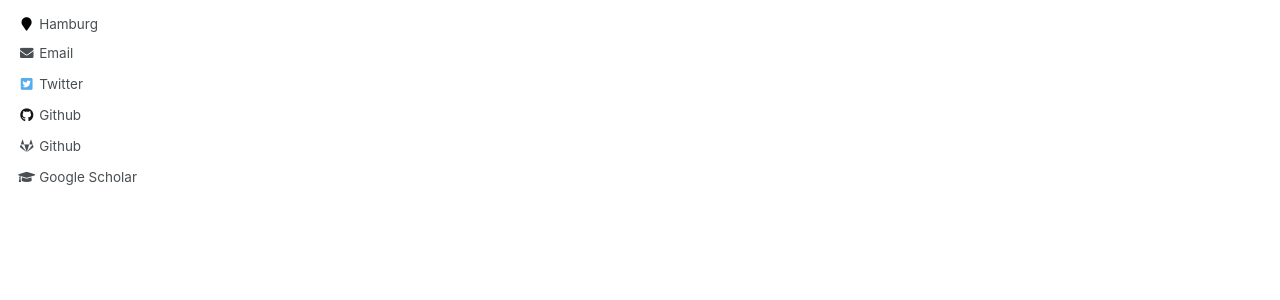
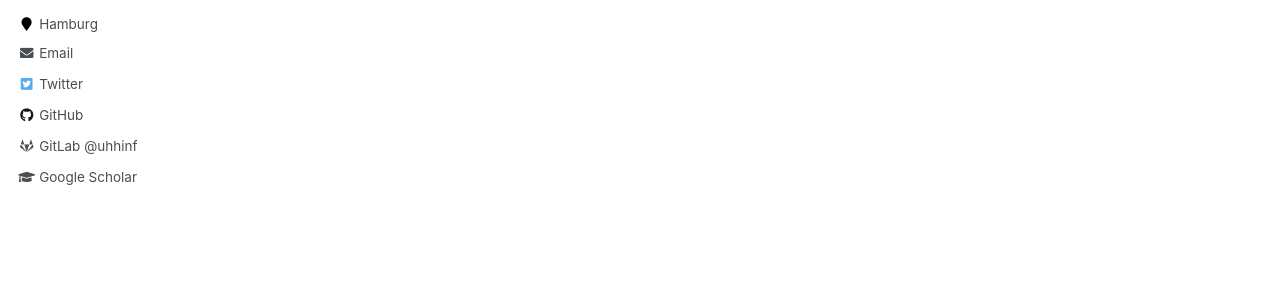
Before and after one commit to frankroeder/frankroeder.github.io, a Jekyll site: the page built from _pages/about.md, in a window 1280 px wide. Shown: the part 333-633 px from the top of the page. Built offline with Jekyll 4.4.1, drawn with Linux system fonts in a browser that asks for light colours.

Commit message:
Fix typo

```diff
--- a/_includes/author-profile.html
+++ b/_includes/author-profile.html
@@ -65,10 +65,10 @@
         <li><a href="https://bitbucket.org/{{ author.bitbucket }}"><i class="fab fa-fw fa-bitbucket" aria-hidden="true"></i> Bitbucket</a></li>
       {% endif %}
       {% if author.github %}
-        <li><a href="https://github.com/{{ author.github }}"><i class="fab fa-fw fa-github" aria-hidden="true"></i> Github</a></li>
+        <li><a href="https://github.com/{{ author.github }}"><i class="fab fa-fw fa-github" aria-hidden="true"></i> GitHub</a></li>
       {% endif %}
       {% if author.gitlab_inf %}
-      <li><a href="https://git.informatik.uni-hamburg.de/{{ author.gitlab_inf }}"><i class="fab fa-fw fa-gitlab" aria-hidden="true"></i> Github</a></li>
+      <li><a href="https://git.informatik.uni-hamburg.de/{{ author.gitlab_inf }}"><i class="fab fa-fw fa-gitlab" aria-hidden="true"></i> GitLab @uhhinf</a></li>
       {% endif %}
       {% if author.stackoverflow %}
         <li><a href="https://www.stackoverflow.com/users/{{ author.stackoverflow }}"><i class="fab fa-fw fa-stack-overflow" aria-hidden="true"></i> Stackoverflow</a></li>
```
